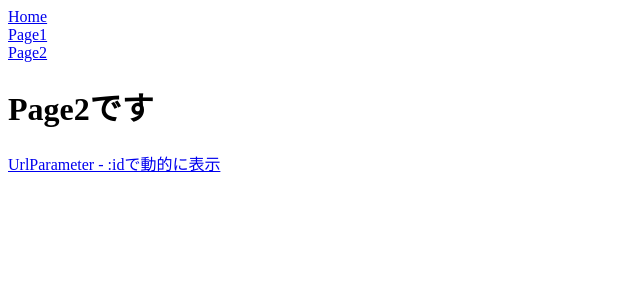
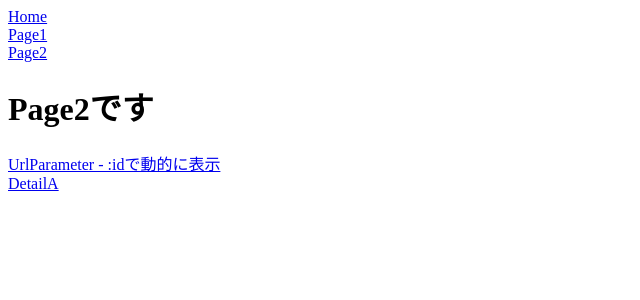
Before and after one commit to kingkazuma7/jakey_stepup_react17, a React (Create React App) app: page /page2 in a window 1280 px wide. Shown: the top 300 px of the page, without its empty margins (0-640 px from the left). Built offline with nearby package versions, Linux system fonts and the light colour scheme.

Commit message:
Page2DetailA 追加　子コンポ

```diff
--- a/src/components/router/Page2.tsx
+++ b/src/components/router/Page2.tsx
@@ -5,6 +5,8 @@ export const Page2 = () => {
     <>
       <h1>Page2です</h1>
       <Link to="/page2/1000">UrlParameter - :idで動的に表示</Link>
+      <br />
+      <Link to="/page2/detailA">DetailA</Link>
     </>
   );
 };
--- /dev/null
+++ b/src/components/router/Page2DetailA.tsx
@@ -0,0 +1,3 @@
+export const Page2DetailA = () => {
+  return <div>Page2DetailAのページです。</div>;
+};
--- a/src/components/router/Page2Routes.tsx
+++ b/src/components/router/Page2Routes.tsx
@@ -1,4 +1,5 @@
 import { Page2 } from './Page2';
+import { Page2DetailA } from './Page2DetailA';
 import { UrlParameter } from './UrlParameter';
 
 export const Page2Routes = [
@@ -8,6 +9,11 @@ export const Page2Routes = [
     children: <Page2 />,
   },
   {
+    path: '/detailA',
+    exact: false,
+    children: <Page2DetailA />,
+  },
+  {
     path: '/:id',
     exact: false,
     children: <UrlParameter />,
```
